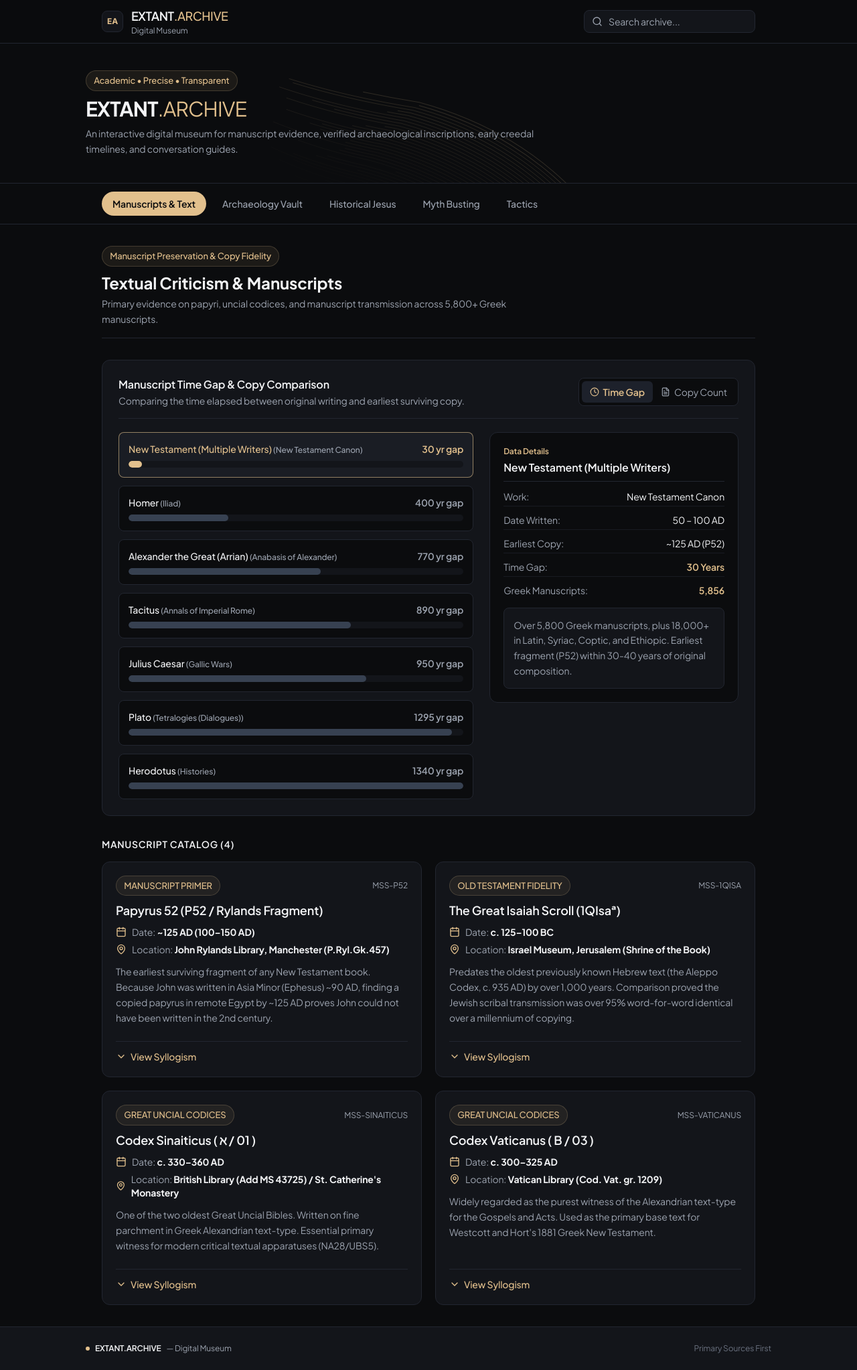
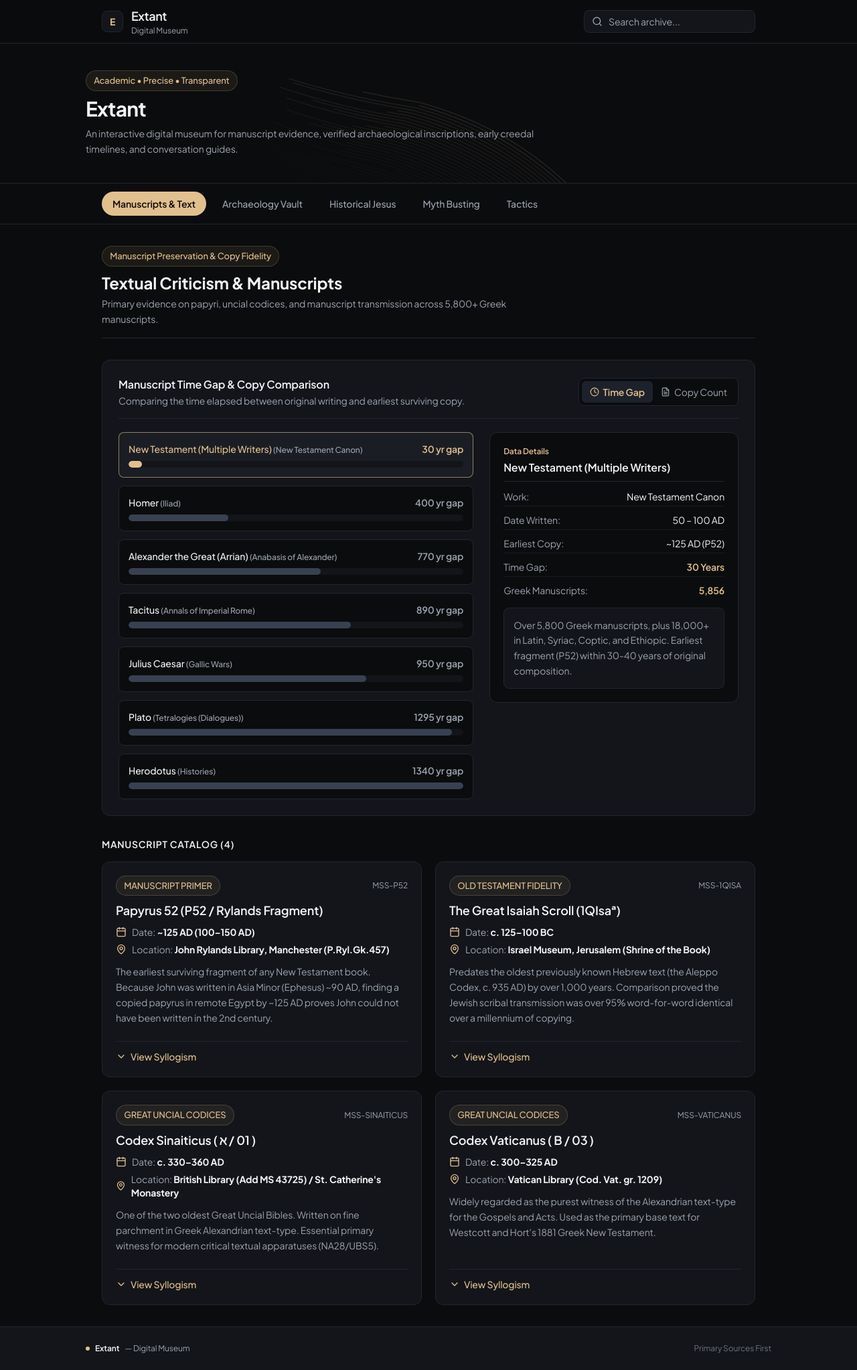
Before and after one commit to wicusolivier72-beep/APOLO, a React (Vite) app: page / in a window 1280 px wide. Shown: the whole page at 67% size. Built offline with nearby package versions, Linux system fonts and the light colour scheme.

Commit message:
rename: update brand name to Extant

```diff
--- a/index.html
+++ b/index.html
@@ -4,7 +4,7 @@
     <meta charset="UTF-8" />
     <link rel="icon" type="image/svg+xml" href="/favicon.svg" />
     <meta name="viewport" content="width=device-width, initial-scale=1.0" />
-    <title>EXTANT.ARCHIVE — Digital Museum</title>
+    <title>Extant — Digital Museum</title>
     <meta name="description" content="An elegant, precise digital museum for manuscript evidence, verified archaeological inscriptions, early creedal timelines, and historical analysis." />
     <!-- Google Fonts: Plus Jakarta Sans & Inter -->
     <link rel="preconnect" href="https://fonts.googleapis.com">
--- a/src/App.jsx
+++ b/src/App.jsx
@@ -26,7 +26,7 @@ export default function App() {
           <div className="max-w-5xl mx-auto space-y-2 relative z-10">
             <span className="subtle-badge">Academic • Precise • Transparent</span>
             <h2 className="text-2xl sm:text-3xl font-bold text-[#F3F4F6] tracking-tight">
-              EXTANT<span className="text-[#E2C08D] font-normal">.ARCHIVE</span>
+              Extant
             </h2>
             <p className="text-sm text-[#9CA3AF] max-w-2xl leading-relaxed">
               An interactive digital museum for manuscript evidence, verified archaeological inscriptions, early creedal timelines, and conversation guides.
@@ -62,7 +62,7 @@ export default function App() {
         <div className="max-w-5xl mx-auto flex flex-col sm:flex-row items-center justify-between gap-3">
           <div className="flex items-center gap-2">
             <span className="w-1.5 h-1.5 rounded-full bg-[#E2C08D]"></span>
-            <span className="text-[#F3F4F6] font-semibold">EXTANT.ARCHIVE</span>
+            <span className="text-[#F3F4F6] font-semibold">Extant</span>
             <span>— Digital Museum</span>
           </div>
 
--- a/src/components/layout/Header.jsx
+++ b/src/components/layout/Header.jsx
@@ -7,12 +7,12 @@ export default function Header({ searchFilter, setSearchFilter }) {
       <div className="max-w-5xl mx-auto px-4 sm:px-6 h-16 flex items-center justify-between gap-4">
         {/* Brand */}
         <div className="flex items-center gap-3">
-          <div className="w-8 h-8 rounded-lg bg-[#13151A] border border-[#222630] flex items-center justify-center text-[#E2C08D] font-bold text-xs font-mono">
-            EA
+          <div className="w-8 h-8 rounded-lg bg-[#13151A] border border-[#222630] flex items-center justify-center text-[#E2C08D] font-bold text-sm">
+            E
           </div>
           <div>
             <h1 className="text-base sm:text-lg font-semibold text-[#F3F4F6] tracking-tight">
-              EXTANT<span className="text-[#E2C08D] font-medium">.ARCHIVE</span>
+              Extant
             </h1>
             <p className="text-xs text-[#9CA3AF]">
               Digital Museum
```
Also changed, not shown: 1 other file (tests, documents, lock files or other folders).
